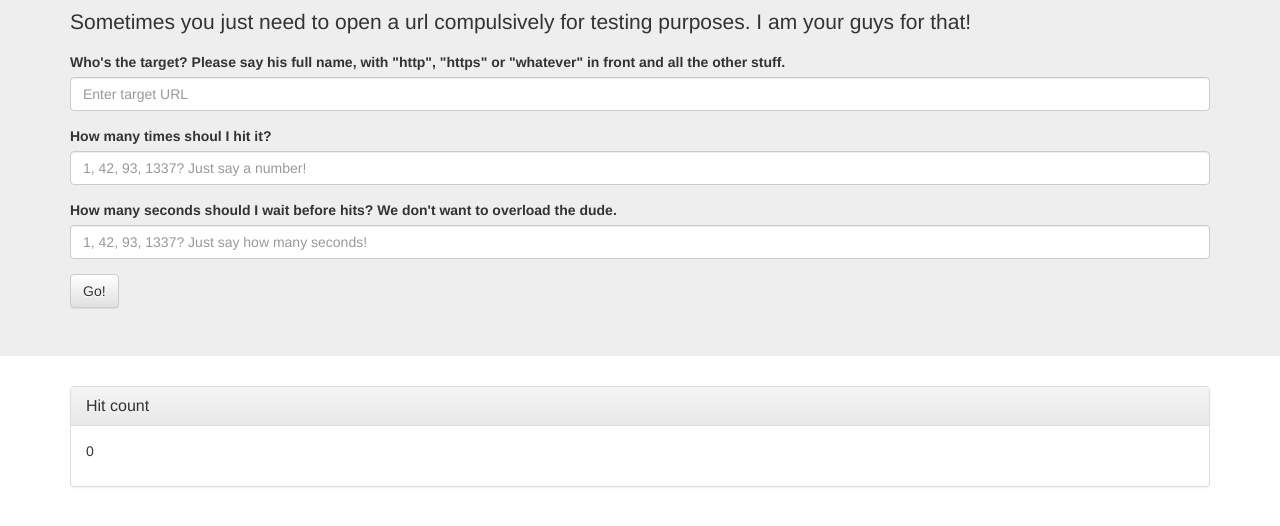
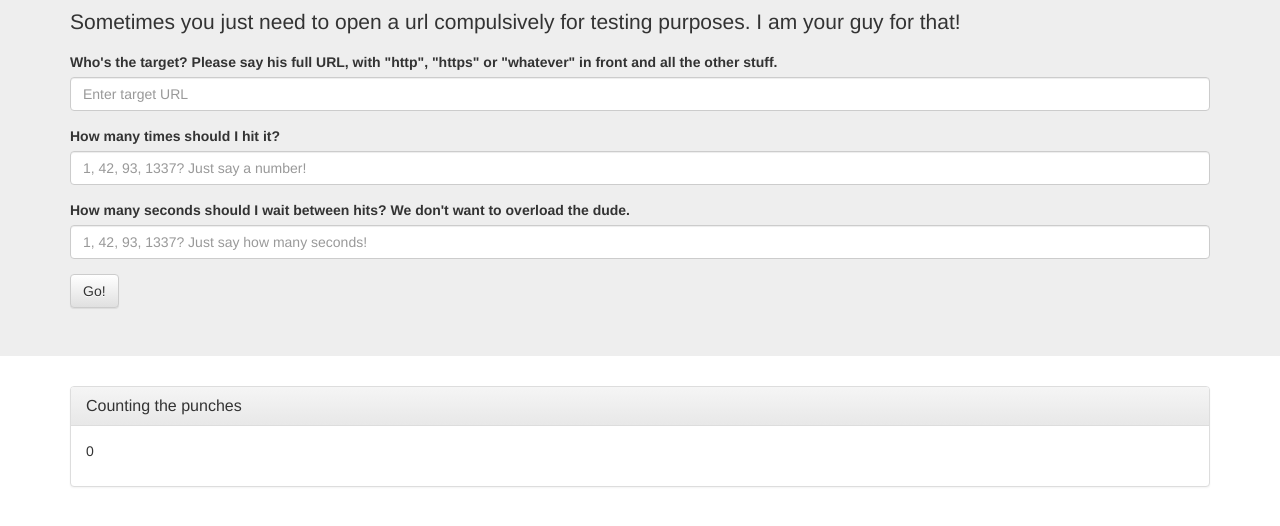
Before and after one commit to lsocrate/pester, a plain HTML site: page index.html in a window 1280 px wide. Shown: the part 190-716 px from the top of the page. Drawn offline with nearby package versions, Linux system fonts and the light colour scheme.

Commit message:
Fix texts

```diff
--- a/index.html
+++ b/index.html
@@ -40,18 +40,18 @@
     <div class="jumbotron">
       <div class="container">
         <h1>Hi, I am Pester!</h1>
-        <p>Sometimes you just need to open a url compulsively for testing purposes. I am your guys for that!</p>
+        <p>Sometimes you just need to open a url compulsively for testing purposes. I am your guy for that!</p>
         <form role="form" id="config">
           <div class="form-group">
-            <label for="exampleInputEmail1">Who's the target? Please say his full name, with "http", "https" or "whatever" in front and all the other stuff.</label>
+            <label for="exampleInputEmail1">Who's the target? Please say his full URL, with "http", "https" or "whatever" in front and all the other stuff.</label>
             <input type="url" class="form-control" id="url" placeholder="Enter target URL">
           </div>
           <div class="form-group">
-            <label for="exampleInputPassword1">How many times shoul I hit it?</label>
+            <label for="exampleInputPassword1">How many times should I hit it?</label>
             <input type="number" class="form-control" id="hits" placeholder="1, 42, 93, 1337? Just say a number!" min="1" step="1">
           </div>
           <div class="form-group">
-            <label for="exampleInputPassword1">How many seconds should I wait before hits? We don't want to overload the dude.</label>
+            <label for="exampleInputPassword1">How many seconds should I wait between hits? We don't want to overload the dude.</label>
             <input type="number" class="form-control" id="interval" placeholder="1, 42, 93, 1337? Just say how many seconds!" min="5" step="1">
           </div>
           <button type="submit" class="btn btn-default">Go!</button>
@@ -62,7 +62,7 @@
     <div class="container">
       <div class="panel panel-default">
         <div class="panel-heading">
-          <h3 class="panel-title">Hit count</h3>
+          <h3 class="panel-title">Counting the punches</h3>
         </div>
         <div class="panel-body">
           <p id="currentHits">0</p>
```
